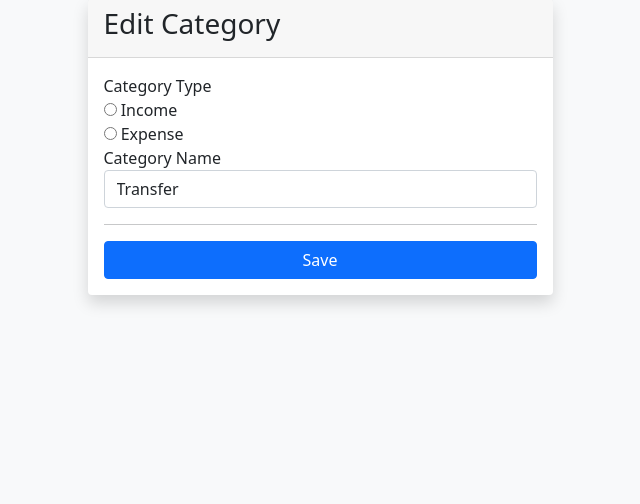
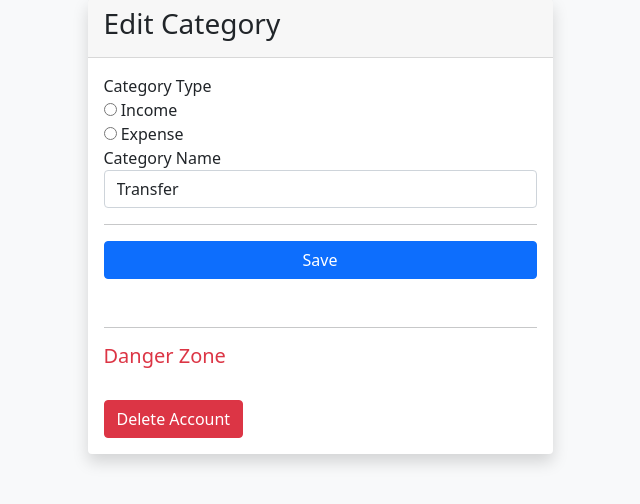
Before and after one commit to jackjereza08/the_budget, a Django app: page /categories/edit/40 in a window 1280 px wide. Shown: the part 81-585 px from the top of the page, without its empty margins (320-960 px from the left). Run offline with Django 4.2, Linux system fonts and the light colour scheme; data comes from the database, SQL or seed files in the repository; both versions use the stored data as it was after the commit; some libraries are stand-ins or nearby versions.

Commit message:
Add delete function for category

```diff
--- a/the_budget_app/templates/the_budget_app/category/edit.html
+++ b/the_budget_app/templates/the_budget_app/category/edit.html
@@ -26,6 +26,14 @@
                 </div>
             </form>
         </div>
+        <div class="card-body">
+            <form action="{% url 'the_budget:delete_category' category_id %}" method="post">
+                <hr>
+                <h5 class="text-danger">Danger Zone</h5>
+                {% csrf_token %}
+                <input class="btn btn-danger mt-4" type="submit" value="Delete Account">
+            </form>
+        </div>
     </div>
 </div>
 
--- a/the_budget_app/urls.py
+++ b/the_budget_app/urls.py
@@ -27,5 +27,6 @@ urlpatterns = [
     path('categories', category.index, name='category'),
     path('categories/create', category.create, name='add_category'),
     path('categories/edit/<int:pk>', category.edit, name='edit_category'),
+    path('categories/delete/<int:pk>', category.delete, name='delete_category'),
 
 ]
--- a/the_budget_app/views/category_view.py
+++ b/the_budget_app/views/category_view.py
@@ -90,3 +90,13 @@ def edit(request, pk):
         else:
             context.update({'error':'ValidationError'})
             return render(request, CATEGORY_EDIT, context)
+
+
+@transaction.atomic
+def delete(request, pk):
+    if request.method == 'POST':
+        category = get_object_or_404(Category, pk=pk)
+        category.delete()
+
+        messages.success(request, 'Deleted Successfully!')
+        return redirect(reverse('the_budget:category'))
```
Also changed, not shown: db.sqlite3.
